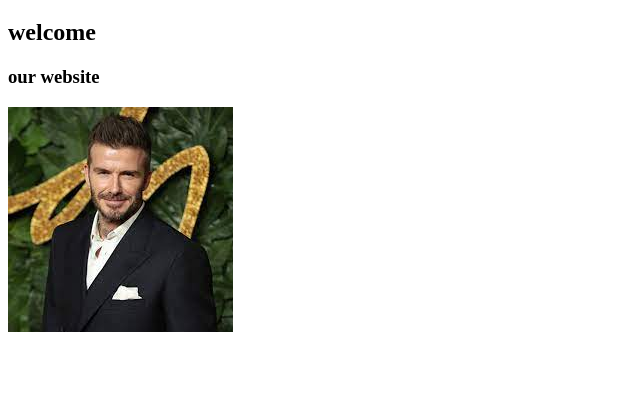
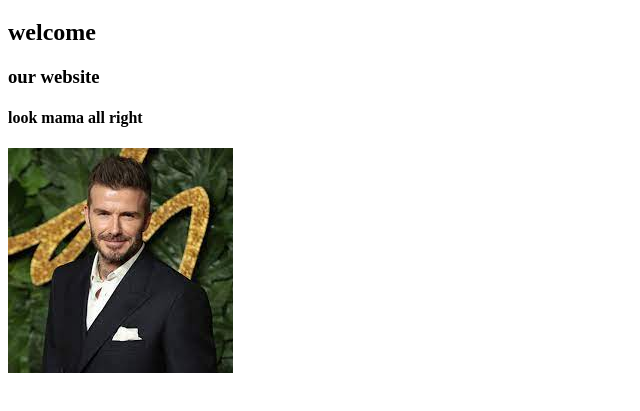
Before and after one commit to yeasinarafat51/my-second-ripo, a plain HTML site: page index.html in a window 1280 px wide. Shown: the part 61-472 px from the top of the page, without its empty margins (0-640 px from the left). Drawn offline with Linux system fonts and the light colour scheme.

```diff
--- a/index.html
+++ b/index.html
@@ -10,6 +10,7 @@
     <h1>yeasin arafat</h1>
     <h2>welcome</h2>
     <h3>our website</h3>
+    <h4>look mama all right</h4>
     <img src="david.jpg" alt="">
 </body>
 </html>
```
